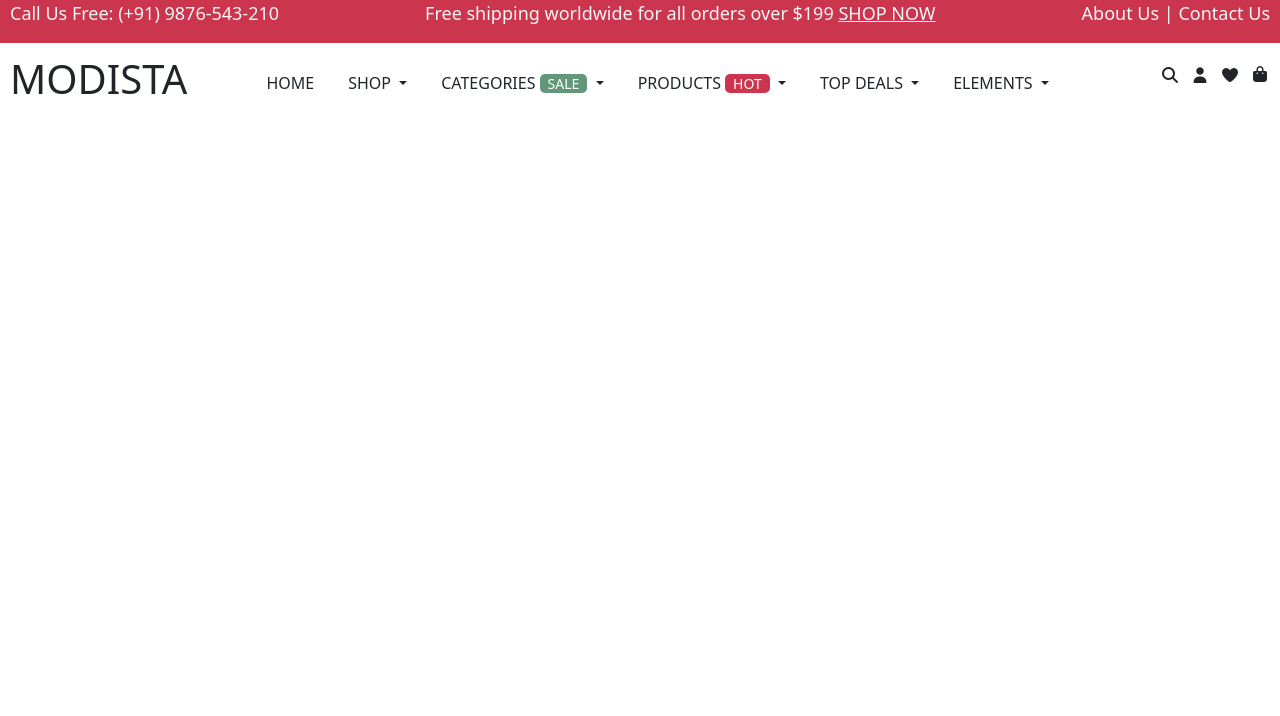
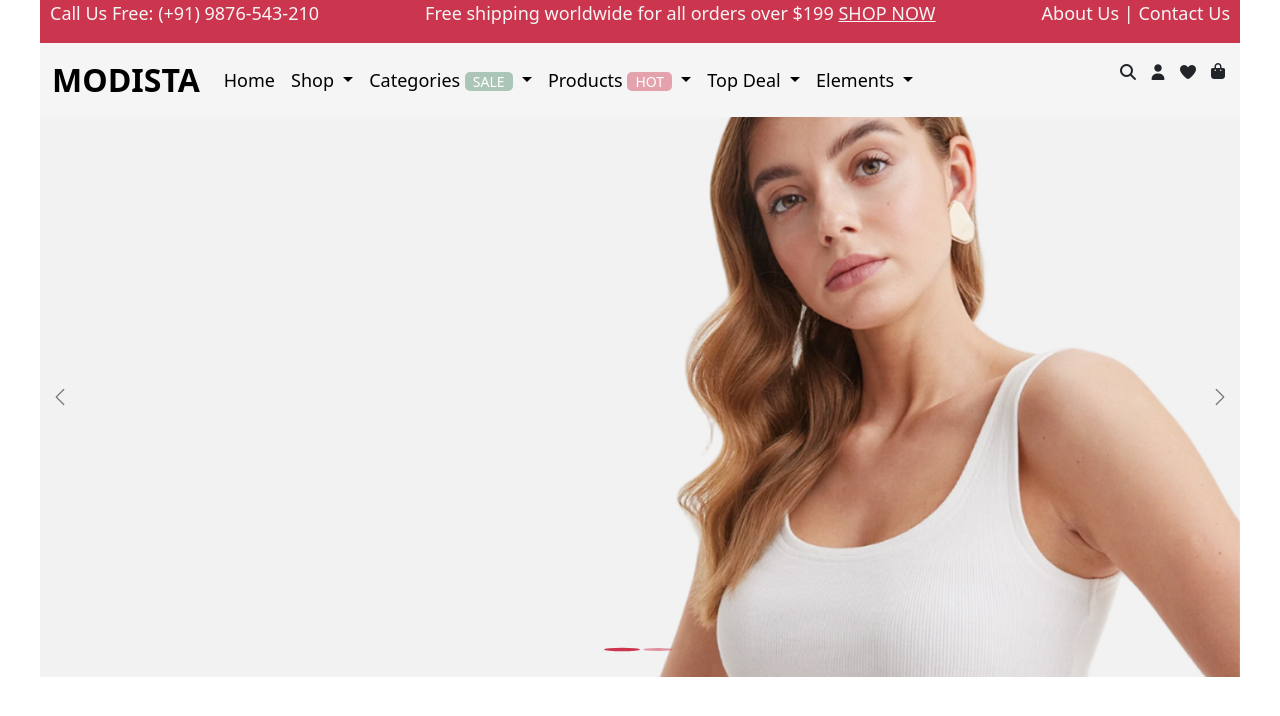
Before and after one commit to sohaimanasir/MODISTA-UI, a plain HTML site: page index.html in a window 1280 px wide. Drawn offline with nearby package versions, Linux system fonts and the light colour scheme.

Commit message:
herso section added

```diff
--- a/index.html
+++ b/index.html
@@ -5,7 +5,7 @@
     <meta charset="UTF-8">
     <meta name="viewport" content="width=device-width, initial-scale=1.0">
     <title>Modista demo</title>
-    <link rel="stylesheet" href="style.css">
+
     <link href="https://cdn.jsdelivr.net/npm/bootstrap@5.3.8/dist/css/bootstrap.min.css" rel="stylesheet"
         integrity="sha384-sRIl4kxILFvY47J16cr9ZwB07vP4J8+LH7qKQnuqkuIAvNWLzeN8tE5YBujZqJLB" crossorigin="anonymous">
     <script src="https://cdn.jsdelivr.net/npm/bootstrap@5.3.8/dist/js/bootstrap.bundle.min.js"
@@ -14,11 +14,12 @@
     <link rel="stylesheet" href="https://cdnjs.cloudflare.com/ajax/libs/font-awesome/7.0.1/css/all.min.css"
         integrity="sha512-2SwdPD6INVrV/lHTZbO2nodKhrnDdJK9/kg2XD1r9uGqPo1cUbujc+IYdlYdEErWNu69gVcYgdxlmVmzTWnetw=="
         crossorigin="anonymous" referrerpolicy="no-referrer" />
+    <link rel="stylesheet" href="style.css">
 </head>
 
 <body>
     <div class="main-container">
-        <!-- header -->
+        <!-- ===============HEADER=================== -->
 
         <div class="main-header">
             <p class="header-left">Call Us Free: (+91) 9876-543-210</p>
@@ -30,69 +31,95 @@
             </p>
         </div>
 
-        <!-- Navbar -->
+        <!-- ============ NAVBAR ============= -->
 
-        <div class="main-navbar">
-            <h1>MODISTA</h1>
+        <nav class="navbar navbar-expand-lg ">
+            <div class="container-fluid">
 
-            <div class="navbar-items">
-                <div class="dropdown">
-                    <button class="btn" type="button" data-bs-toggle="dropdown" aria-expanded="false">
-                        HOME
+                <!-- ==== Toggle Button for Mobile-nav -->
+
+                <button class="navbar-toggler" type="button" data-bs-toggle="collapse"
+                    data-bs-target="#navbarSupportedContent" aria-controls="navbarSupportedContent"
+                    aria-expanded="false" aria-label="Toggle navigation">
+                    <span class="navbar-toggler-icon"></span>
                 </button>
 
-                </div>
 
-                <div class="dropdown shop">
-                    <button class="btn dropdown-toggle" type="button" data-bs-toggle="dropdown" aria-expanded="false">
-                        SHOP
-                    </button>
+                <a class="navbar-brand fs-2 fw-semibold" href="#">MODISTA</a>
+
+                <div class="collapse navbar-collapse" id="navbarSupportedContent">
+                    <ul class="navbar-nav me-auto mb-2 mb-lg-0">
+                        <li class="nav-item">
+                            <a class="nav-link active" aria-current="page" href="#">Home</a>
+                        </li>
+
+                        <li class="nav-item dropdown">
+                            <a class="nav-link dropdown-toggle" href="#" role="button" data-bs-toggle="dropdown"
+                                aria-expanded="false">
+                                Shop
+                            </a>
                             <ul class="dropdown-menu">
                                 <li><a class="dropdown-item" href="#">Action</a></li>
                                 <li><a class="dropdown-item" href="#">Another action</a></li>
+                                <li>
+                                    <hr class="dropdown-divider">
+                                </li>
                                 <li><a class="dropdown-item" href="#">Something else here</a></li>
                             </ul>
-                </div>
+                        </li>
 
-                <div class="dropdown">
-                    <button class="btn dropdown-toggle" type="button" data-bs-toggle="dropdown" aria-expanded="false">
-                        CATEGORIES <span
-                            style="background-color: rgb(98, 151, 121); padding-inline: 8px; border-radius: 5px; color: white; font-size: 14px;">SALE</span>
-                    </button>
+                        <li class="nav-item dropdown">
+                            <a class="nav-link dropdown-toggle" href="#" role="button" data-bs-toggle="dropdown"
+                                aria-expanded="false">
+                                Categories <span
+                                    style="background-color: #62977980; padding-inline: 8px; border-radius: 5px; color: white; font-size: 14px;">SALE</span>
+                            </a>
                             <ul class="dropdown-menu">
                                 <li><a class="dropdown-item" href="#">Action</a></li>
                                 <li><a class="dropdown-item" href="#">Another action</a></li>
+                                <li>
+                                    <hr class="dropdown-divider">
+                                </li>
                                 <li><a class="dropdown-item" href="#">Something else here</a></li>
                             </ul>
-                </div>
+                        </li>
 
-                <div class="dropdown">
-                    <button class="btn dropdown-toggle" type="button" data-bs-toggle="dropdown" aria-expanded="false">
-                        PRODUCTS <span
-                            style="background-color: #cb354e; padding-inline: 8px; border-radius: 5px; color: white; font-size: 14px;">HOT</span>
-                    </button>
+                        <li class="nav-item dropdown">
+                            <a class="nav-link dropdown-toggle" href="#" role="button" data-bs-toggle="dropdown"
+                                aria-expanded="false">
+                                Products <span
+                                    style="background-color:  #cb354e6e; padding-inline: 8px; border-radius: 5px; color: white; font-size: 14px;">HOT</span>
+                            </a>
                             <ul class="dropdown-menu">
                                 <li><a class="dropdown-item" href="#">Action</a></li>
                                 <li><a class="dropdown-item" href="#">Another action</a></li>
+                                <li>
+                                    <hr class="dropdown-divider">
+                                </li>
                                 <li><a class="dropdown-item" href="#">Something else here</a></li>
                             </ul>
-                </div>
+                        </li>
 
-                <div class="dropdown top-deals">
-                    <button class="btn dropdown-toggle" type="button" data-bs-toggle="dropdown" aria-expanded="false">
-                        TOP DEALS
-                    </button>
+                        <li class="nav-item dropdown">
+                            <a class="nav-link dropdown-toggle" href="#" role="button" data-bs-toggle="dropdown"
+                                aria-expanded="false">
+                                Top Deal
+                            </a>
                             <ul class="dropdown-menu">
                                 <li><a class="dropdown-item" href="#">Action</a></li>
                                 <li><a class="dropdown-item" href="#">Another action</a></li>
+                                <li>
+                                    <hr class="dropdown-divider">
+                                </li>
                                 <li><a class="dropdown-item" href="#">Something else here</a></li>
                             </ul>
-                </div>
+                        </li>
 
-                <div class="dropdown">
-                    <button class="btn dropdown-toggle" type="button" data-bs-toggle="dropdown" aria-expanded="false">
-                        ELEMENTS
-                    </button>
+                        <li class="nav-item dropdown">
+                            <a class="nav-link dropdown-toggle" href="#" role="button" data-bs-toggle="dropdown"
+                                aria-expanded="false">
+                                Elements
+                            </a>
                             <ul class="dropdown-menu">
                                 <li><a class="dropdown-item" href="#">Accordian</a></li>
                                 <li><a class="dropdown-item" href="#">Icon Box</a></li>
@@ -108,19 +135,52 @@
                                 <li><a class="dropdown-item" href="#">About Us</a></li>
                                 <li><a class="dropdown-item" href="#">Contact Us</a></li>
 
+                        </li>
                     </ul>
+                    </li>
+
+                    </ul>
+
                 </div>
-            </div>
+
                 <ul class="icons">
                     <li><i class="fa-solid fa-magnifying-glass"></i></li>
                     <li><i class="fa-solid fa-user"></i></li>
                     <li><i class="fa-solid fa-heart"></i></li>
                     <li><i class="fa-solid fa-bag-shopping"></i></li>
                 </ul>
+        </nav>
+
+        <!-- ============ hero section carousel ================== -->
+
+        <div id="carouselExampleFade" class="carousel slide carousel-fade">
+
+            <div class="carousel-indicators">
+                <button type="button" data-bs-target="#carouselExampleFade" data-bs-slide-to="0" class="active"
+                    aria-current="true" aria-label="Slide 1"></button>
+                <button type="button" data-bs-target="#carouselExampleFade" data-bs-slide-to="1"
+                    aria-label="Slide 2"></button>
+
+            </div>
+            <div class="carousel-inner">
+                <div class="carousel-item active">
+                    <img src="assets/main-banner-1.jpg" class="d-block w-100" alt="...">
+                </div>
+                <div class="carousel-item">
+                    <img src="assets/main-banner-2.jpg" class="d-block w-100" alt="...">
                 </div>
 
-
-
+            </div>
+            <button class="carousel-control-prev" type="button" data-bs-target="#carouselExampleFade"
+                data-bs-slide="prev">
+                <span class="carousel-control-prev-icon" aria-hidden="true"></span>
+                <span class="visually-hidden">Previous</span>
+            </button>
+            <button class="carousel-control-next" type="button" data-bs-target="#carouselExampleFade"
+                data-bs-slide="next">
+                <span class="carousel-control-next-icon" aria-hidden="true"></span>
+                <span class="visually-hidden">Next</span>
+            </button>
         </div>
 
 </body>
--- a/style.css
+++ b/style.css
@@ -5,7 +5,7 @@
 }
 
 .main-container {
-  /* max-width: 1200px; */
+  max-width: 1200px;
   margin: auto;
 }
 
@@ -50,7 +50,7 @@
   color: var(--global-palette8);
 }
 
-/* MEDIA QUERY FOR HEADER */
+/* ===============MEDIA QUERY FOR HEADER============ */
 
 @media (max-width: 1024px) {
   .header-left,
@@ -58,27 +58,32 @@
     display: none;
   }
 
+  .main-container {
+    margin: auto;
+  }
+
   .main-header {
     display: flex;
     justify-content: center;
     align-items: center;
+    margin: auto;
   }
 }
 
-.main-navbar {
-  display: flex;
-  height: 10vh;
-  padding-inline: 10px;
-  align-items: center;
-  justify-content: space-between;
-  position: sticky;
-  top: 0px;
+/* =======CSS FOR NAVBAR====== */
+
+.navbar {
+  background-color: var(--global-palette8) !important;
 }
 
-.navbar-items {
-  display: flex;
-  gap: 8px;
-  /* background-color: wheat; */
+.navbar .nav-link {
+  color: black !important;
+  font-size: 18px;
+}
+
+.navbar-brand {
+  color: black !important;
+  font-size: 20px;
 }
 
 .icons {
@@ -90,4 +95,51 @@
   /* background-color: yellow; */
 }
 
-/* MEDIA QUERY FOR NAVBAR */
+/* ============ HERO SECTION ====================== */
+
+.carousel-item img {
+  height: 70vh; /* 60% of screen height */
+  object-fit: cover;
+}
+
+/* Make carousel controls circles and center vertically */
+.carousel-control-prev,
+.carousel-control-next {
+  width: 40px;
+  height: 40px;
+  border-radius: 50%;
+  display: flex;
+  align-items: center;
+  justify-content: center;
+  top: 50% !important;
+  transform: translateY(-50%) !important;
+  bottom: auto !important;
+}
+
+.carousel-control-prev-icon,
+.carousel-control-next-icon {
+  filter: invert(1);
+  width: 20px;
+  height: 20px;
+}
+
+/* Default carousel indicators */
+.carousel-indicators button {
+  width: 50px;
+  height: 50px;
+  border-radius: 50%;
+  border: none;
+  margin: 0 5px;
+  opacity: 0.7;
+  background-image: none !important;
+  background-color: var(--global-palette1) !important;
+  transition: opacity 0.3s, transform 0.3s;
+}
+
+/* Active indicator */
+.carousel-indicators .active {
+  background-color: var(--global-palette1) !important;
+  background-image: none !important;
+  opacity: 1;
+  transform: scale(1.2);
+}
```
Also changed, not shown: assets/main-banner-1.jpg (added), assets/main-banner-2.jpg (added). Lines whose indentation alone changed are shown as unchanged.
